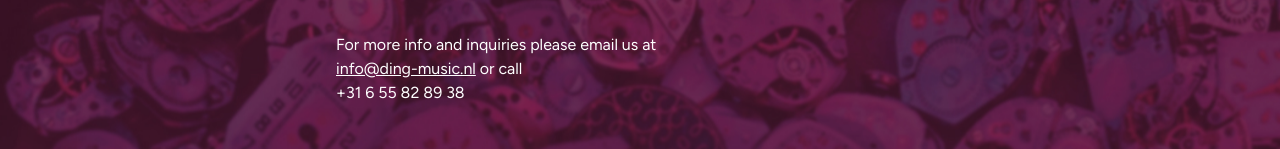
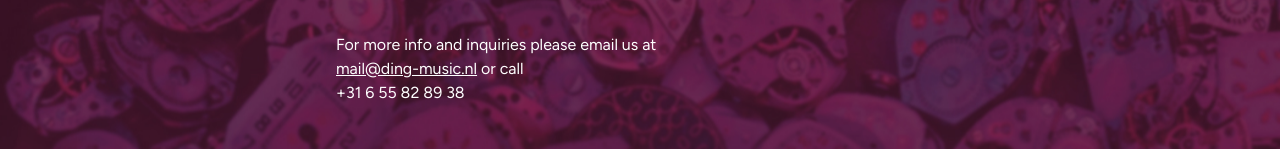
Before and after one commit to milankracht/ding-music, a Nuxt app: page /contact in a window 1280 px wide. Shown: the part 207-356 px from the top of the page. Built offline with nearby package versions, Linux system fonts and the light colour scheme; no server answers.

Commit message:
New mail address

```diff
--- a/app/pages/contact.vue
+++ b/app/pages/contact.vue
@@ -6,7 +6,7 @@
       <h1>Contact</h1>
       <p>
         For more info and inquiries please email us at<br />
-        <a href="mailto:info@ding-music.nl">info@ding-music.nl</a> or call<br />+31
+        <a href="mailto:mail@ding-music.nl">mail@ding-music.nl</a> or call<br />+31
         6 55 82 89 38
       </p>
     </section>
```
